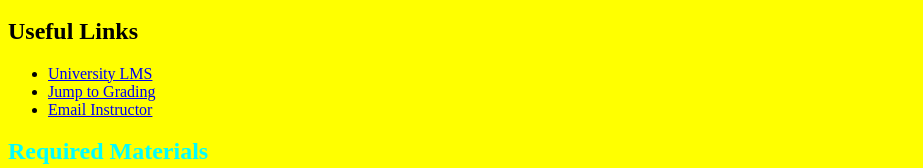
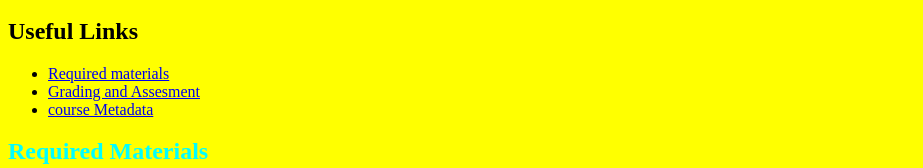
Before and after one commit to Adith0503/WEBPAGE.HTML, a plain HTML site: page index.html in a window 1280 px wide. Shown: the part 381-549 px from the top of the page, without its empty margins (0-923 px from the left). Drawn offline with Linux system fonts and the light colour scheme.

Commit message:
Update index.html

```diff
--- a/index.html
+++ b/index.html
@@ -20,9 +20,10 @@
     </blockquote>
     <h2>Useful Links</h2>
     <ul>
-      <li><a href="https://www.university lms.com/"  target="_blank">University LMS</a></li>
-      <li><a href="https://jump to grading.com/"  target="_blank">Jump to Grading</a></li>
-      <li><a href="https://email instructor.com/"  target="_blank">Email Instructor</a></li>
+           <li><a href="#materials" >Required materials</a></li>
+      <li><a href="#grading">Grading and Assesment</a></li>
+      <li><a href="#schedule">course Metadata</a></li>
+
     </ul>
 
     <h2 style="color: aqua;">Required Materials</h2>
```
